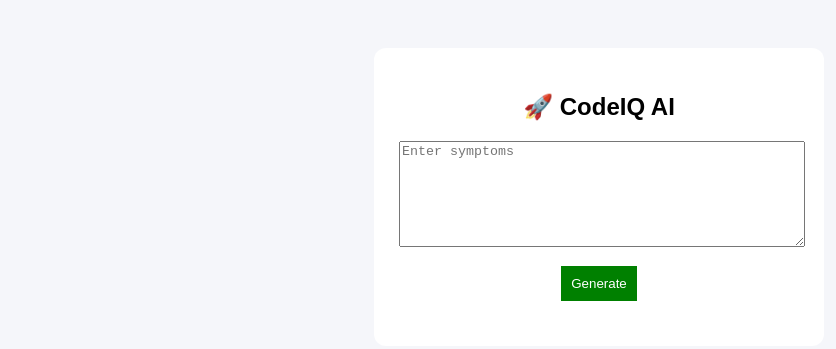
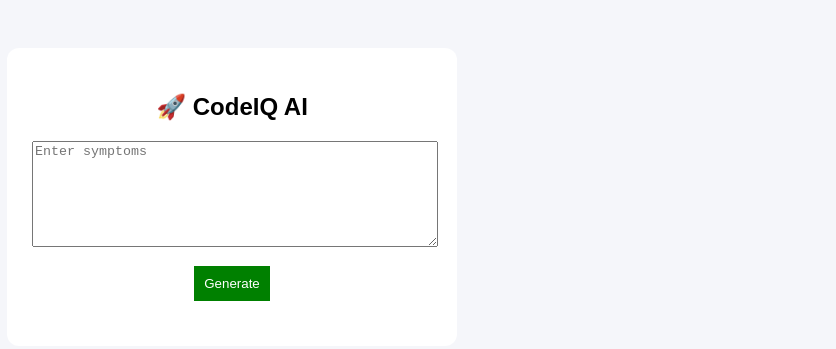
Before and after one commit to helpcodeiq-gif/codeiq-ai-1, a website: page index.html in a window 1280 px wide. Shown: the whole page, without its empty margins (41-877 px from the left). Drawn offline with Linux system fonts and the light colour scheme.

Commit message:
Update index.html

```diff
--- a/index.html
+++ b/index.html
@@ -18,7 +18,7 @@ body {
   padding: 25px;
   border-radius: 12px;
   max-width: 400px;
-  margin: auto;
+  : auto;
 }
 
 textarea {
```
